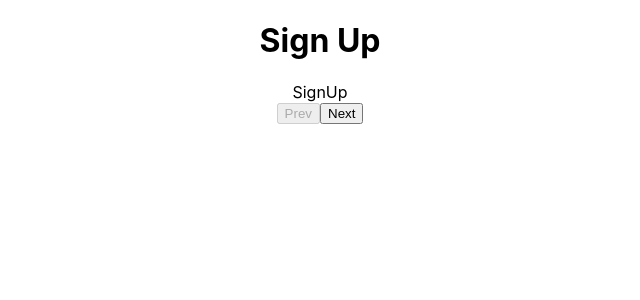
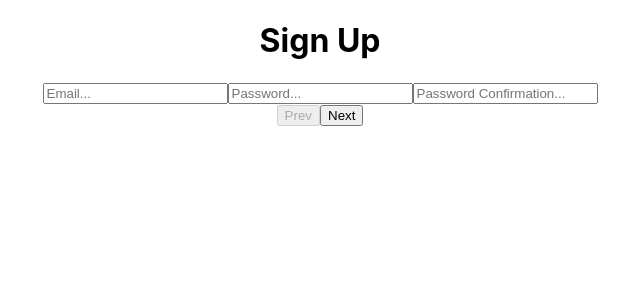
Before and after one commit to patriceandrea/multi-step-form, a React (Create React App) app in the folder multipage-form/: page / in a window 1280 px wide. Shown: the top 300 px of the page, without its empty margins (320-960 px from the left). Built offline with nearby package versions, Linux system fonts and the light colour scheme.

Commit message:
adds input into the multipage form

```diff
--- a/multipage-form/src/components/OtherInfo.js
+++ b/multipage-form/src/components/OtherInfo.js
@@ -2,8 +2,9 @@ import React from 'react'
 
 const OtherInfo = () => {
   return (
-    <div>
-      Other
+    <div className='other-info-container'>
+      <input type='text' placeholder='Nationality...' />
+      <input type='text' placeholder='Other...' />
     </div>
   )
 }
--- a/multipage-form/src/components/PersonalInfo.js
+++ b/multipage-form/src/components/PersonalInfo.js
@@ -2,8 +2,10 @@ import React from 'react'
 
 const PersonalInfo = () => {
   return (
-    <div>
-      Personal
+    <div className='personal-info-container'>
+      <input type='text' placeholder='First Name...' />
+      <input type='text' placeholder='Last Name...' />
+      <input type='text' placeholder='Username...' />
     </div>
   )
 }
--- a/multipage-form/src/components/SignUpInfo.js
+++ b/multipage-form/src/components/SignUpInfo.js
@@ -2,8 +2,10 @@ import React from 'react'
 
 const SignUpInfo = () => {
   return (
-    <div>
-      SignUp
+    <div className='sign-up-container'>
+      <input type='text' placeholder='Email...' />
+      <input type='text' placeholder='Password...' />
+      <input type='text' placeholder='Password Confirmation...' />
     </div>
   )
 }
```
